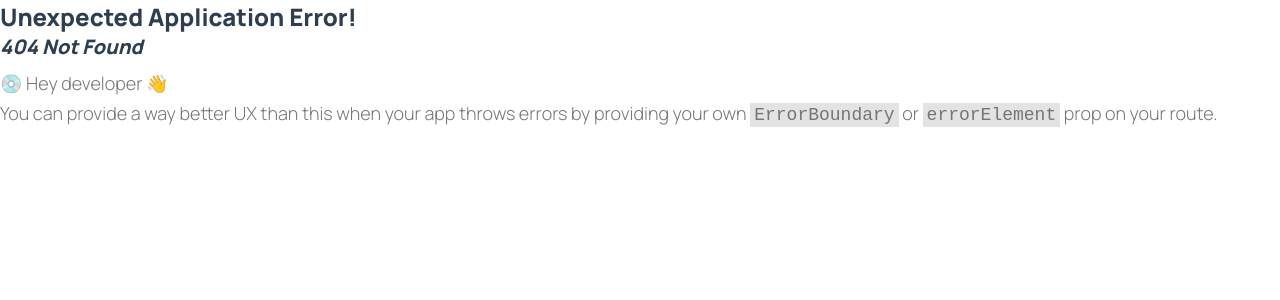
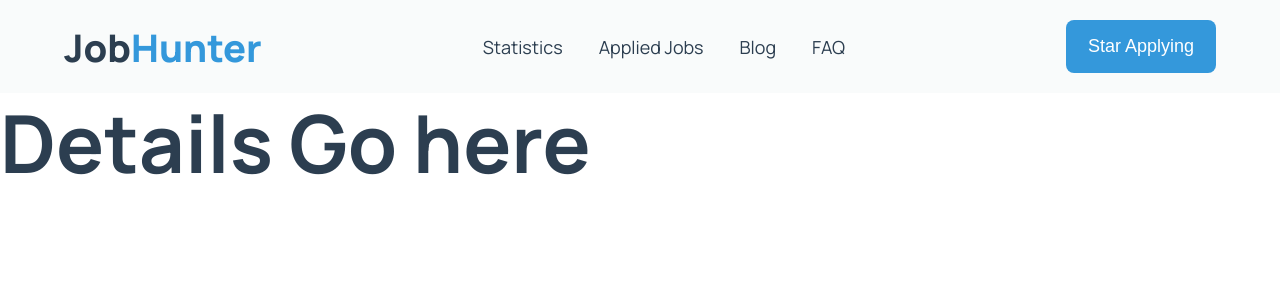
Before and after one commit to naimurcse/react-job-hunter, a React (Vite) app: page /job/1 in a window 1280 px wide. Before the commit this address had no page. Shown: the top 300 px of the page. Built offline with nearby package versions, Linux system fonts and the light colour scheme.

Commit message:
React Route Updated

```diff
--- a/src/component/FeaturedJobs/FeaturedJobs.jsx
+++ b/src/component/FeaturedJobs/FeaturedJobs.jsx
@@ -2,6 +2,7 @@ import { useEffect } from "react";
 import "./FeaturedJobs.css";
 import { useState } from "react";
 import FeaturedJob from "../FeaturedJob/FeaturedJob";
+import { Link } from "react-router-dom";
 
 const FeaturedJobs = () => {
    const [featuredJobs, setFeaturedJobs] = useState([]);
@@ -12,7 +13,7 @@ const FeaturedJobs = () => {
    }, []);
 
    const viewDetailsHandler = (job) => {
-      console.log(job);
+      <Link to={`/job/${job.id}`}></Link>;
    };
 
    //    console.log(featuredJobs);
--- a/src/component/Home/Main.jsx
+++ b/src/component/Home/Home.jsx
@@ -1,20 +1,18 @@
-import Header from "../Header/Header";
-import "./Main.css";
-import Hero from "./../Hero/Hero";
+import React from "react";
+import Hero from "../Hero/Hero";
 import JobCategory from "../JobCategory/JobCategory";
 import FeaturedJobs from "../FeaturedJobs/FeaturedJobs";
 import Footer from "../Footer/Footer";
 
-const Main = () => {
+const Home = () => {
    return (
-      <>
-         <Header></Header>
+      <main>
          <Hero></Hero>
          <JobCategory></JobCategory>
          <FeaturedJobs></FeaturedJobs>
          <Footer></Footer>
-      </>
+      </main>
    );
 };
 
-export default Main;
+export default Home;
--- a/src/component/JobDetails/JobDetails.jsx
+++ b/src/component/JobDetails/JobDetails.jsx
@@ -1,10 +1,9 @@
 import "./JobDetails.css";
-import Header from "./../Header/Header";
 
 const JobDetails = () => {
    return (
       <div>
-         <Header></Header>
+         <h1>Details Go here</h1>
       </div>
    );
 };
--- /dev/null
+++ b/src/component/Main/Main.jsx
@@ -0,0 +1,14 @@
+import Header from "../Header/Header";
+import "./Main.css";
+import { Outlet } from "react-router-dom";
+
+const Main = () => {
+   return (
+      <>
+         <Header></Header>
+         <Outlet></Outlet>
+      </>
+   );
+};
+
+export default Main;
```
Also changed, not shown: src/main.jsx (+12 -3 lines), src/component/Main/Main.css (added).
